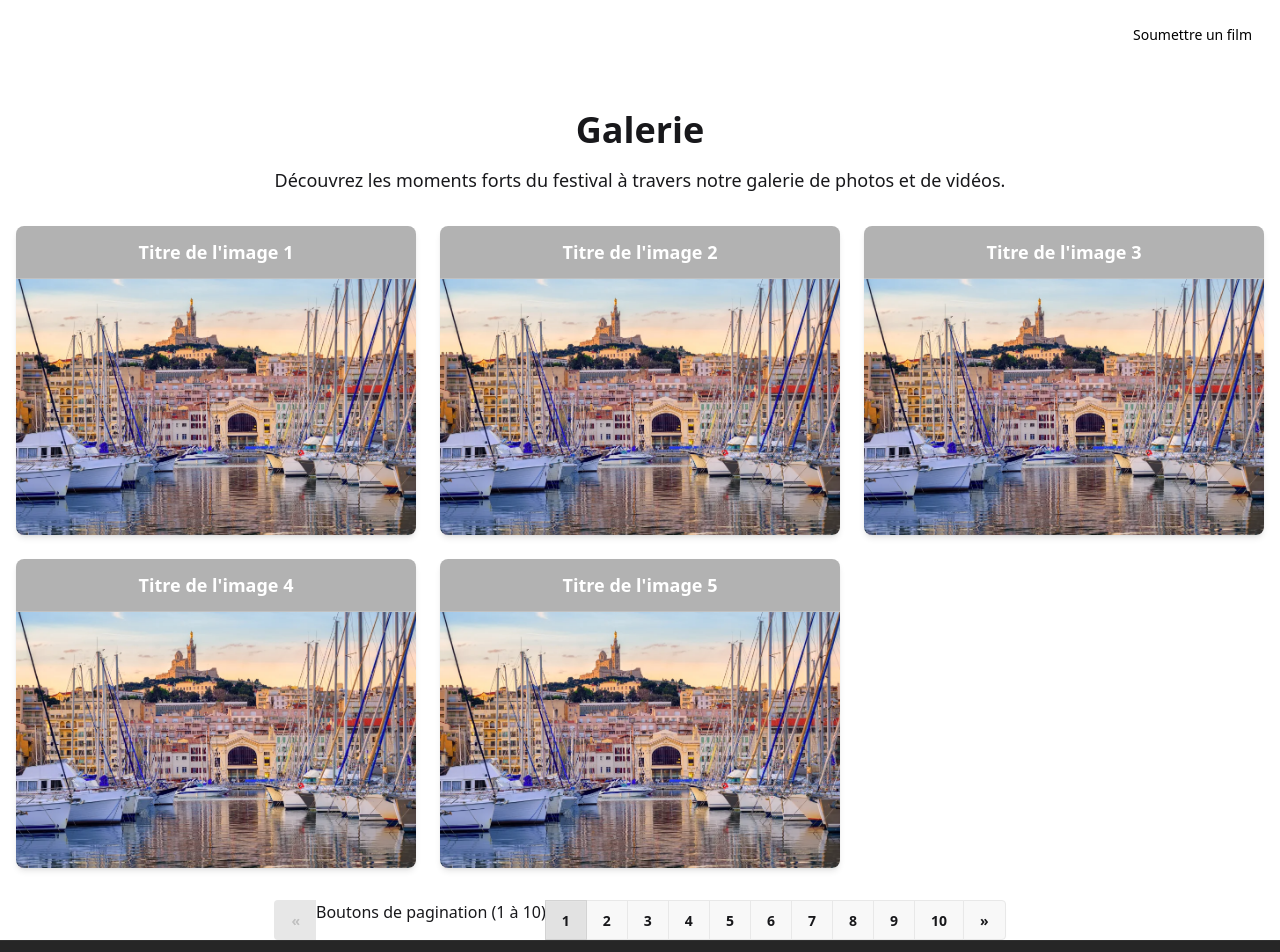
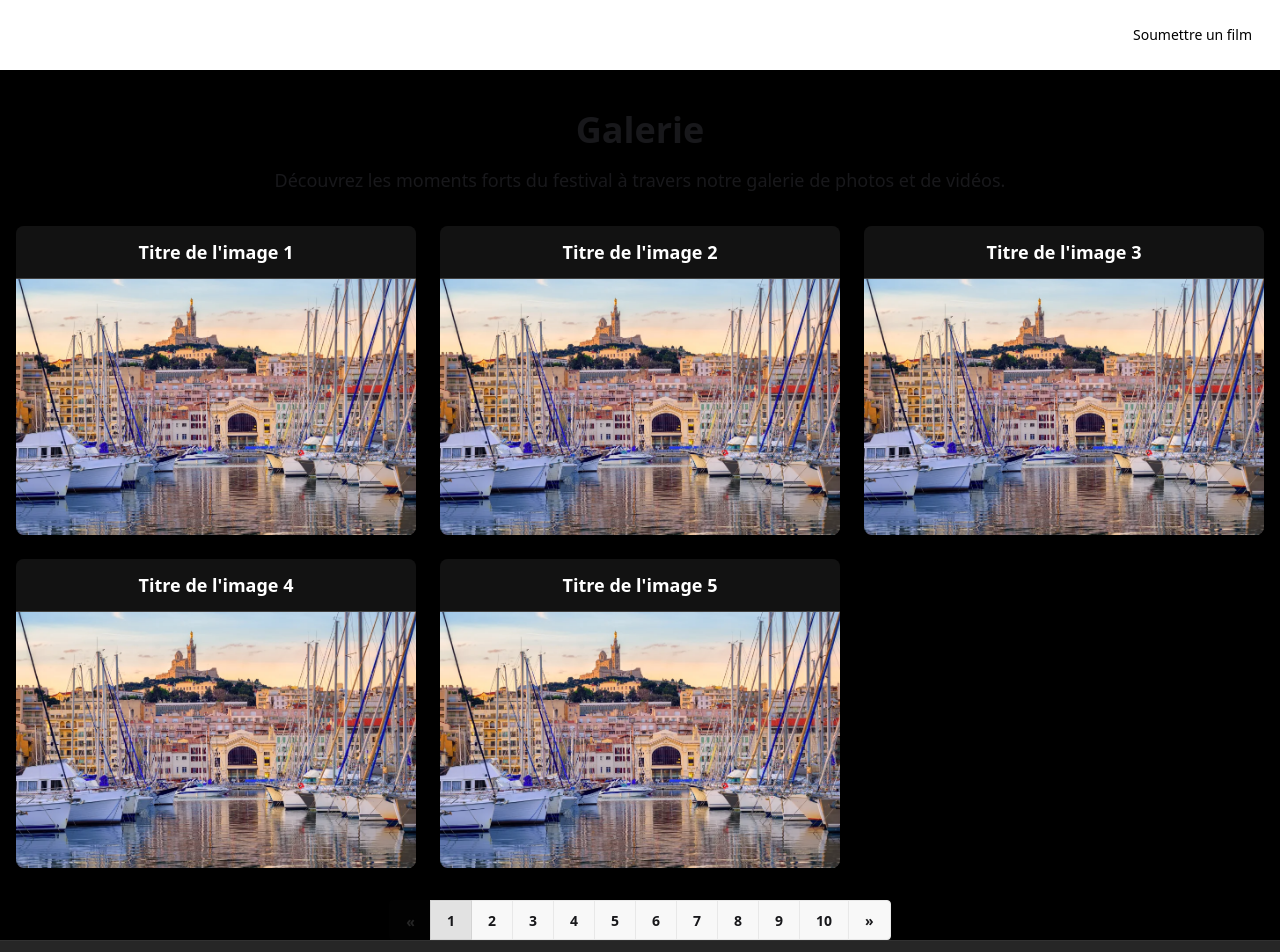
Before and after one commit to thibaut-matian/marsai, a React app in the folder frontend/: page /galerie in a window 1280 px wide. Shown: the top 952 px of the page. Built offline with nearby package versions, Linux system fonts and the light colour scheme; the HTML template or start-up script is replaced by a standard one.

Commit message:
fond modifié

```diff
--- a/frontend/src/pages/Galerie.jsx
+++ b/frontend/src/pages/Galerie.jsx
@@ -27,7 +27,7 @@
   };
 
   return (
-    <div className="flex flex-col w-full">
+    <div className="flex flex-col w-full bg-black min-h-screen">
       <h1 className="text-4xl font-bold text-center mt-10">Galerie</h1>
       <p className="text-center text-lg mt-4">
         Découvrez les moments forts du festival à travers notre galerie de photos et de vidéos.
@@ -61,7 +61,6 @@
           «
         </button>
 
-        Boutons de pagination (1 à 10)
         {Array.from({ length: totalPages }, (_, i) => (
           <button
             key={i + 1}
```
